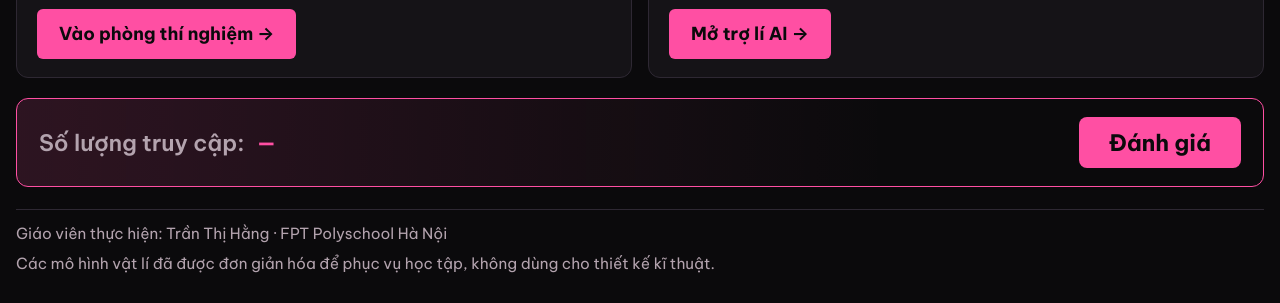
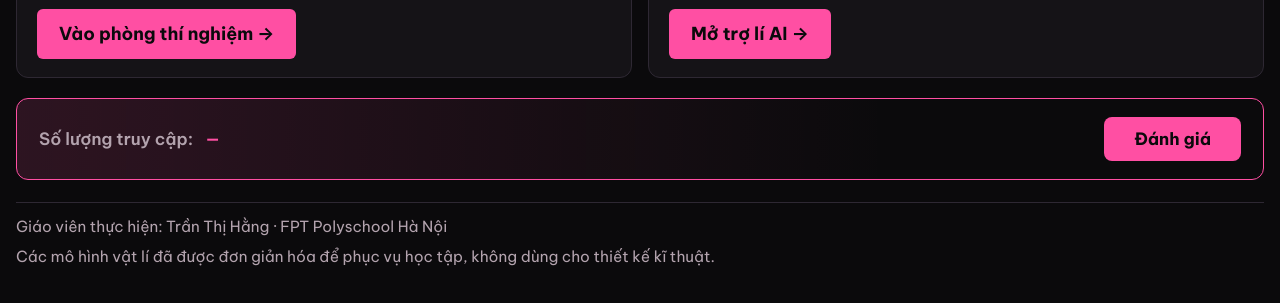
Before and after one commit to duongzero270299-spec/physics-ez, a plain HTML site: page index.html in a window 1280 px wide. Shown: the part 529-832 px from the top of the page. Drawn offline with nearby package versions, Linux system fonts and the light colour scheme; no server answers; a web font is replaced by a local one.

Commit message:
Update index.html

```diff
--- a/index.html
+++ b/index.html
@@ -68,9 +68,9 @@ a{color:var(--pink-soft)}
 .why h3{font-size:1.5rem;margin-bottom:4px}
 .why p{margin:0;color:var(--mute);font-size:.95rem}
 .rate{margin-top:20px;display:flex;flex-wrap:wrap;align-items:center;justify-content:space-between;gap:14px 22px;border:1px solid var(--pink);border-radius:12px;padding:18px 22px;background:linear-gradient(90deg,rgba(255,79,163,.14),transparent 70%)}
-.rate .cnt{margin:0;display:flex;align-items:center;flex-wrap:wrap;gap:4px 12px;color:var(--mute);font-size:calc(2rem / 1.5);font-weight:600;line-height:1.2}
+.rate .cnt{margin:0;display:flex;align-items:center;flex-wrap:wrap;gap:4px 12px;color:var(--mute);font-size:calc(1rem);font-weight:600;line-height:1.2}
 .rate .cnt b{font-family:inherit;font-size:1em;font-weight:800;color:var(--pink);line-height:1.2;font-variant-numeric:tabular-nums;min-width:1ch}
-.rate .btn{margin-left:auto;font-size:calc(2rem / 1.5);line-height:1.2;padding:12px 30px;border-radius:8px}
+.rate .btn{margin-left:auto;font-size:calc(1em);line-height:1.2;padding:12px 30px;border-radius:8px}
 @media (max-width:520px){.rate{gap:10px;padding:12px}.rate .cnt{gap:4px 8px;font-size:calc(1.6rem / 1.5)}.rate .btn{font-size:calc(1.6rem / 1.5);padding:10px 14px}}
 </style>
 <body>
```
